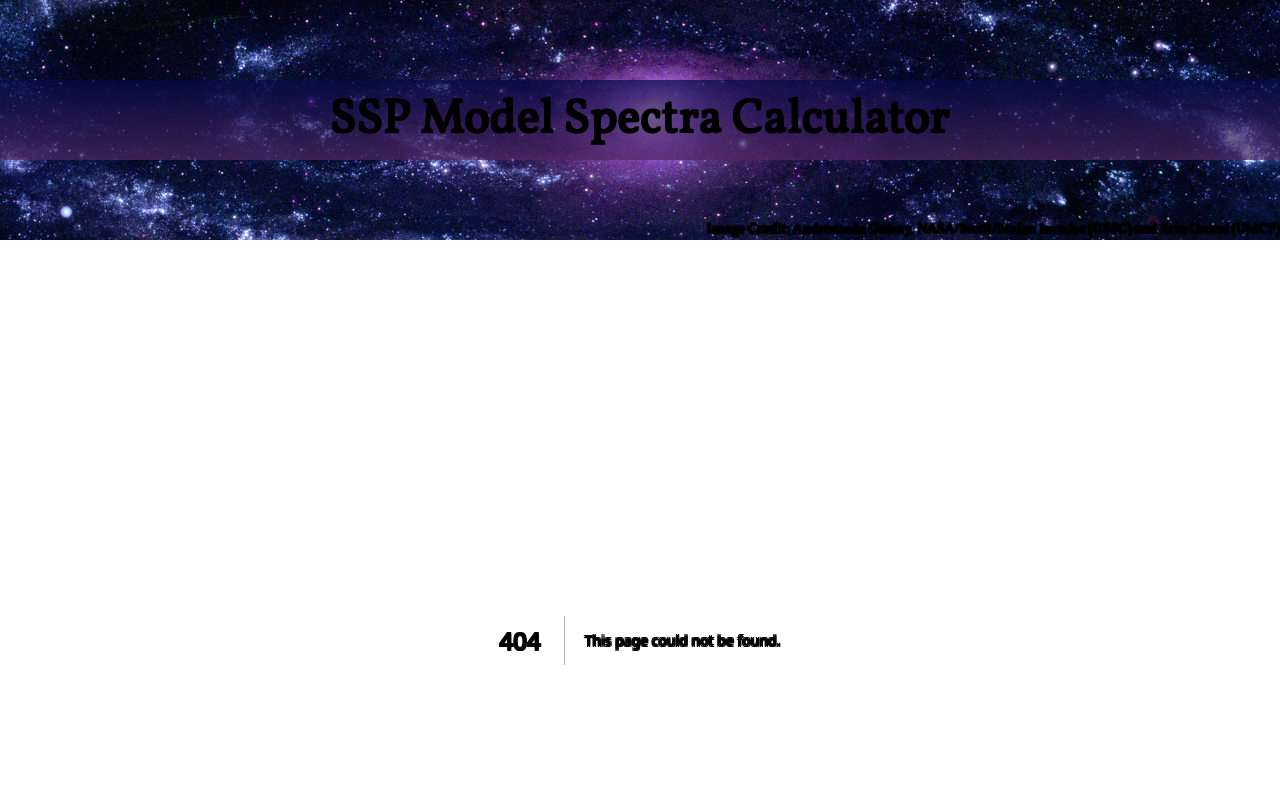
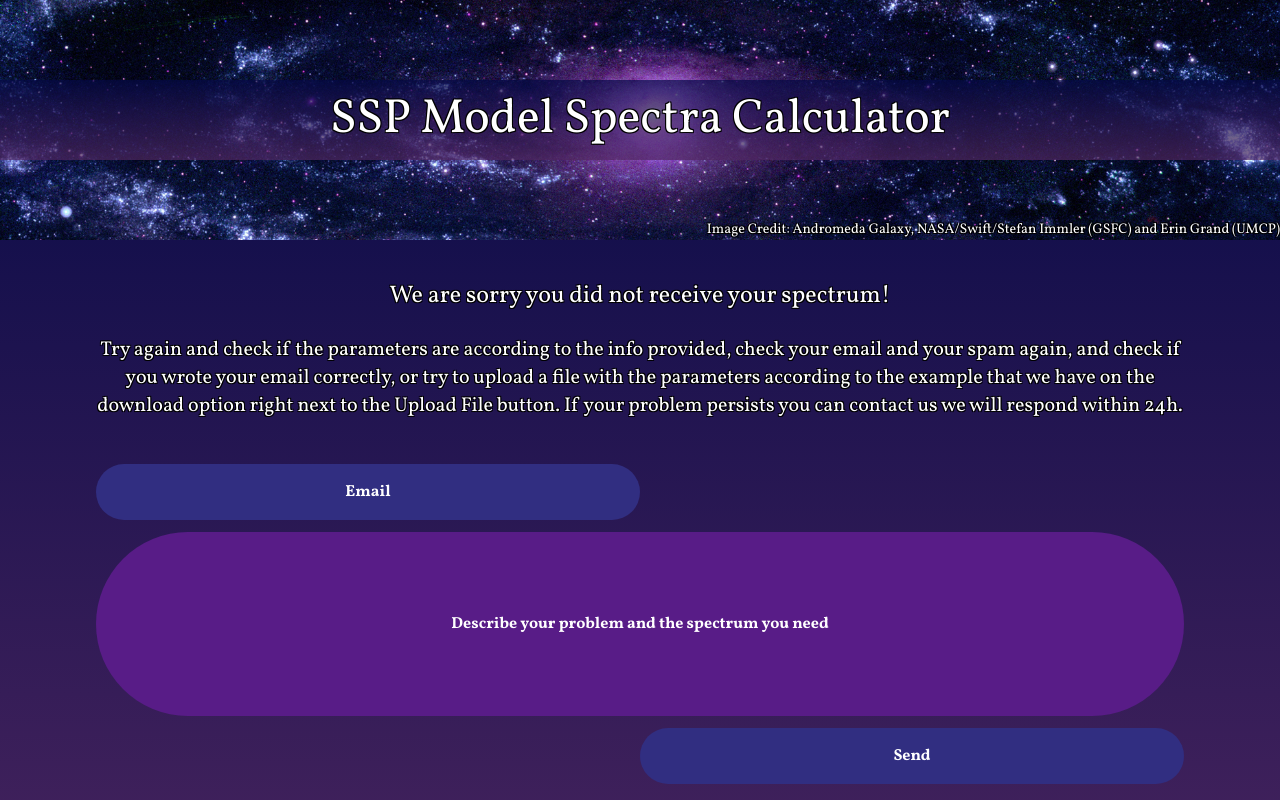
Before and after one commit to MiliArizla/ssps-website, a Next.js app: page /reportissue in a window 1280 px wide. Before the commit this address had no page. Shown: the top 800 px of the page. Built offline with nearby package versions, Linux system fonts and the light colour scheme.

Commit message:
Added page for spectrum sent and page for reporting issues

```diff
--- a/app/page.tsx
+++ b/app/page.tsx
@@ -2,6 +2,7 @@
 
 import { useState } from "react";
 import { InfoToolTip } from "./InfoTooltip.component";
+import { useRouter } from "next/navigation";
 
 export default function Home() {
   const [email, setEmail] = useState("");
@@ -15,6 +16,8 @@ export default function Home() {
   const [nms, setNms] = useState<number>(9);
   const [nrg, setNrg] = useState<number>(6);
   const [loggcn, setLoggcn] = useState<number>(3);
+
+  const router = useRouter();
 
   const elements = [
     "[Fe/H], [alpha/Fe]",
@@ -219,7 +222,10 @@ export default function Home() {
           Copy Spectrum Parameters
         </button>
       </div>
-      <button className="w-full bg-indigo-900 rounded-full px-4 py-4 text-center font-bold">
+      <button
+        className="w-full bg-indigo-900 rounded-full px-4 py-4 text-center font-bold"
+        onClick={() => router.push("/spectrumsent")}
+      >
         Send
       </button>
     </main>
--- /dev/null
+++ b/app/reportissue/page.tsx
@@ -0,0 +1,41 @@
+"use client";
+
+import { useState } from "react";
+
+export default function Report() {
+  const [email, setEmail] = useState("");
+  return (
+    <main className=" flex min-h-screen py-10 flex-col px-24  mx-auto gap-6">
+      <span className=" items-center text-center text-2xl">
+        We are sorry you did not receive your spectrum!
+      </span>
+      <span className=" items-center text-center text-xl">
+        Try again and check if the parameters are according to the info
+        provided, check your email and your spam again, and check if you wrote
+        your email correctly, or try to upload a file with the parameters
+        according to the example that we have on the download option right next
+        to the Upload File button. If your problem persists you can contact us
+        we will respond within 24h.
+      </span>
+      <div className="flex-col flex w-full items-center gap-3 mt-5">
+        <input
+          className="w-1/2 self-start bg-indigo-900 rounded-full px-4 py-4 placeholder:text-white placeholder:text-center placeholder:font-bold"
+          placeholder="Email"
+          type="email"
+          value={email}
+          onChange={(event) => setEmail(event.target.value)}
+        />
+        <input
+          className="w-full bg-purple-900 rounded-full py-20 placeholder:text-white placeholder:text-center text-center placeholder:font-bold"
+          placeholder="Describe your problem and the spectrum you need"
+        ></input>
+        <button
+          className=" w-1/2 py-4 self-end bg-indigo-900 text-center font-bold rounded-full"
+          title="Send"
+        >
+          Send
+        </button>
+      </div>
+    </main>
+  );
+}
--- /dev/null
+++ b/app/spectrumsent/page.tsx
@@ -0,0 +1,20 @@
+"use client";
+import { useRouter } from "next/navigation";
+
+export default function Sent() {
+  const router = useRouter();
+  return (
+    <main className="items-center flex min-h-screen py-10 flex-col px-24  mx-auto gap-20">
+      <span className="text-center text-5xl">
+        The spectra are being calculated and will be sent to your email soon :D
+      </span>
+      <button
+        className=" w-1/2 py-4 bg-indigo-900 text-center font-bold rounded-full"
+        title="If you don't receive it in 30 min click here"
+        onClick={() => router.push("../reportissue")}
+      >
+        If you do not receive it in 30 min click here
+      </button>
+    </main>
+  );
+}
```
Also changed, not shown: package.json (+5 -4 lines), 1 other file (tests, documents, lock files or other folders).
